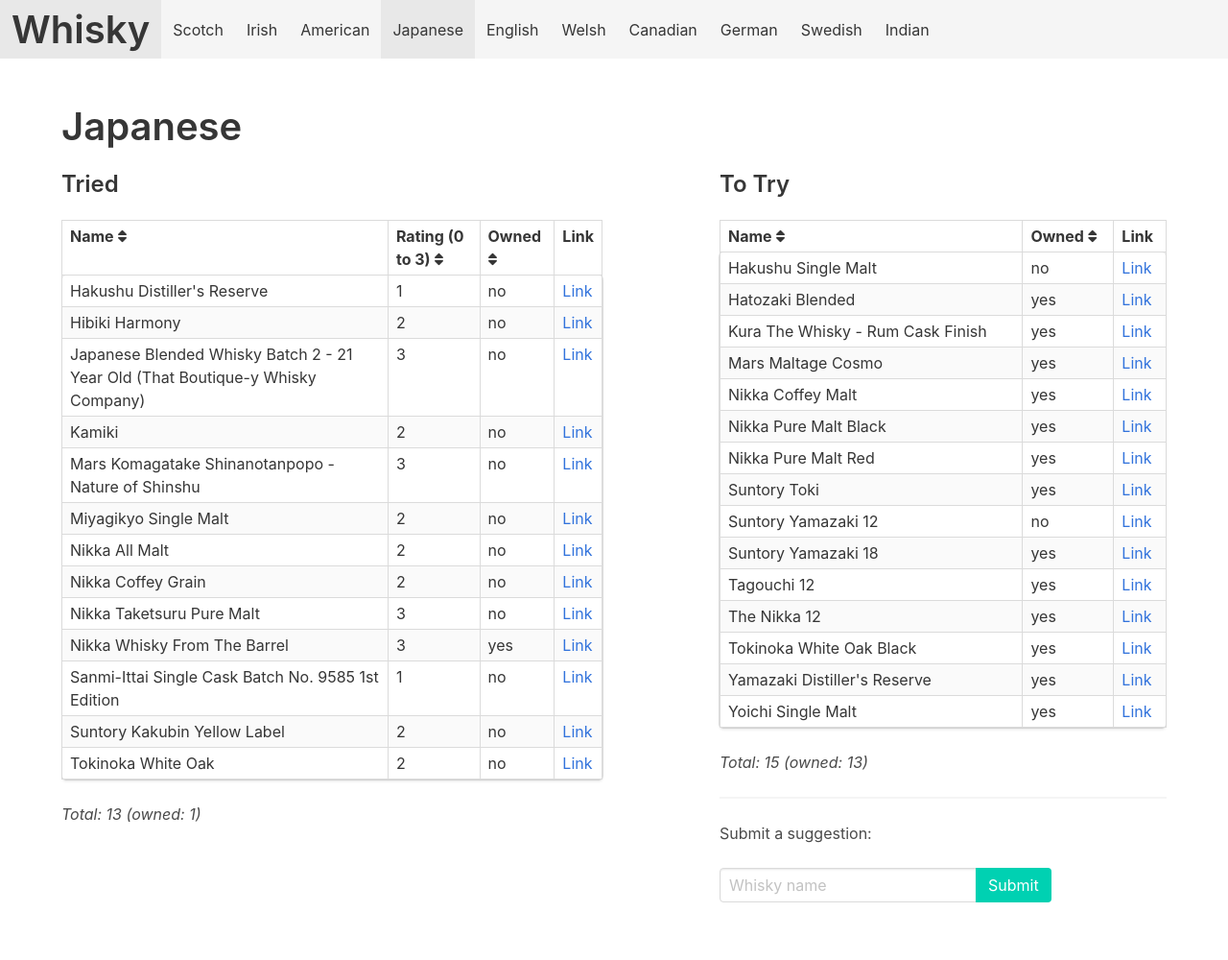
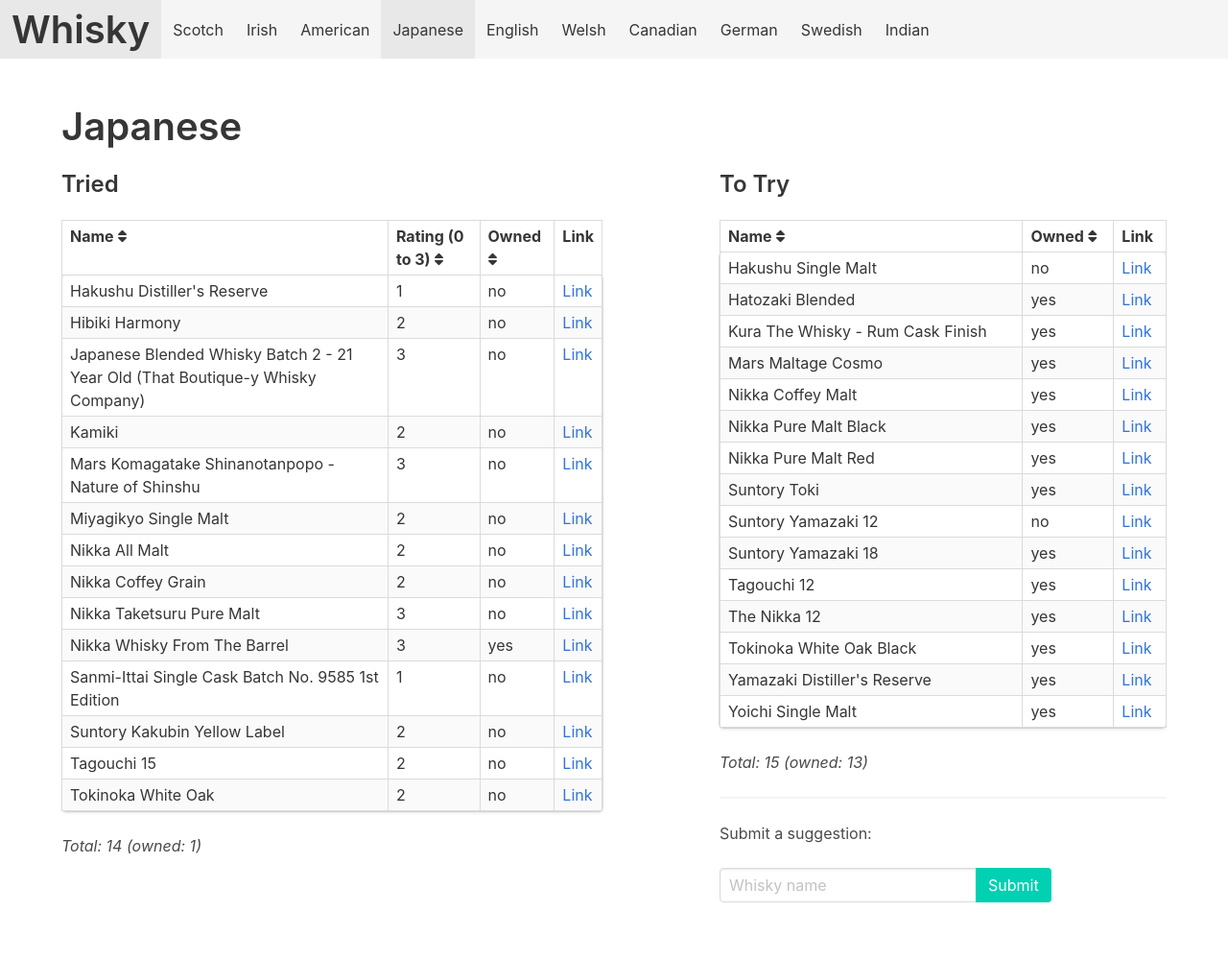
Before and after one commit to grega/whisky, a Jekyll site: the page built from japanese.html, in a window 1280 px wide. Shown: the whole page at 96% size. Built offline with Jekyll 4.4.1, drawn with Linux system fonts in a browser that asks for light colours; nearby versions of some CDN libraries.

Commit message:
Update tried.yml

```diff
--- a/_data/japanese/tried.yml
+++ b/_data/japanese/tried.yml
@@ -37,3 +37,6 @@
 
 - name: Sanmi-Ittai Single Cask Batch No. 9585 1st Edition
   rating: 1
+
+- name: Tagouchi 15
+  rating: 2
```
